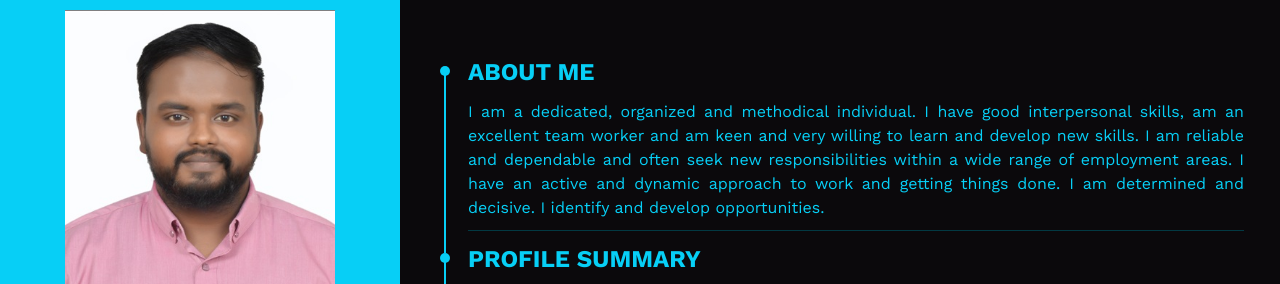
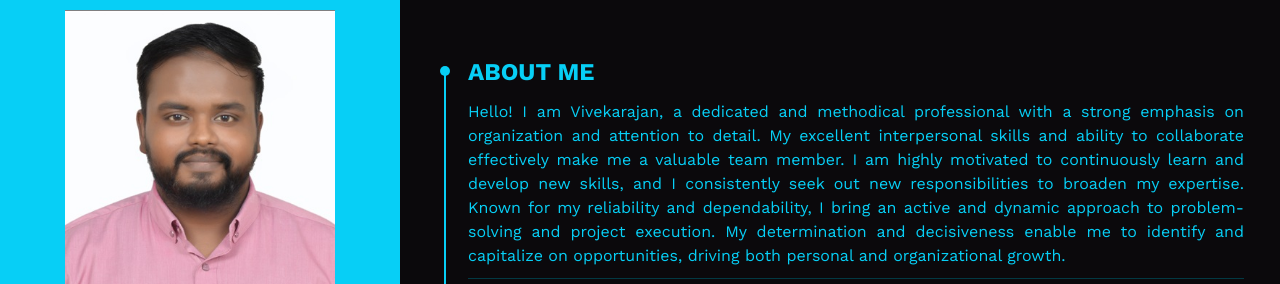
Before and after one commit to vivekarajan/vivekarajan.github.io, a plain HTML site: page index.html in a window 1280 px wide. Shown: the top 284 px of the page. Drawn offline with nearby package versions, Linux system fonts and the light colour scheme.

Commit message:
Update index.html

```diff
--- a/index.html
+++ b/index.html
@@ -297,11 +297,11 @@ main {
                     About me
                   </div>
                   <p class="text-justify">
-                    I am a dedicated, organized and methodical individual.
-			  I have good interpersonal skills, am an excellent team worker and am keen and very willing to learn and develop new skills.
-			  I am reliable and dependable and often seek new responsibilities within a wide range of employment areas.
-			  I have an active and dynamic approach to work and getting things done.
-			  I am determined and decisive. I identify and develop opportunities.
+                    Hello! I am Vivekarajan, a dedicated and methodical professional with a strong emphasis on organization and attention to detail.
+			  My excellent interpersonal skills and ability to collaborate effectively make me a valuable team member.
+			  I am highly motivated to continuously learn and develop new skills, and I consistently seek out new responsibilities to broaden my expertise.
+			  Known for my reliability and dependability, I bring an active and dynamic approach to problem-solving and project execution.
+			  My determination and decisiveness enable me to identify and capitalize on opportunities, driving both personal and organizational growth.
                   </p>
                 </div>
 				  <div class="block">
```
